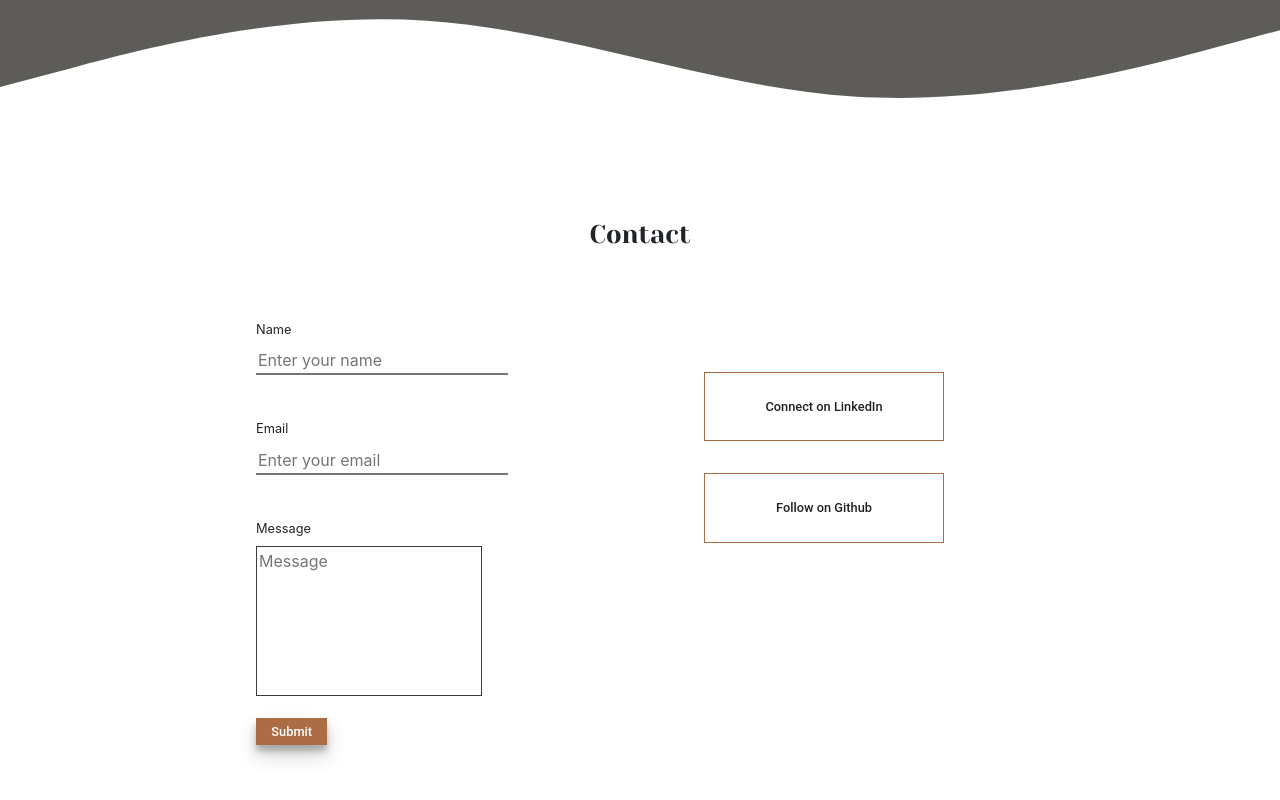
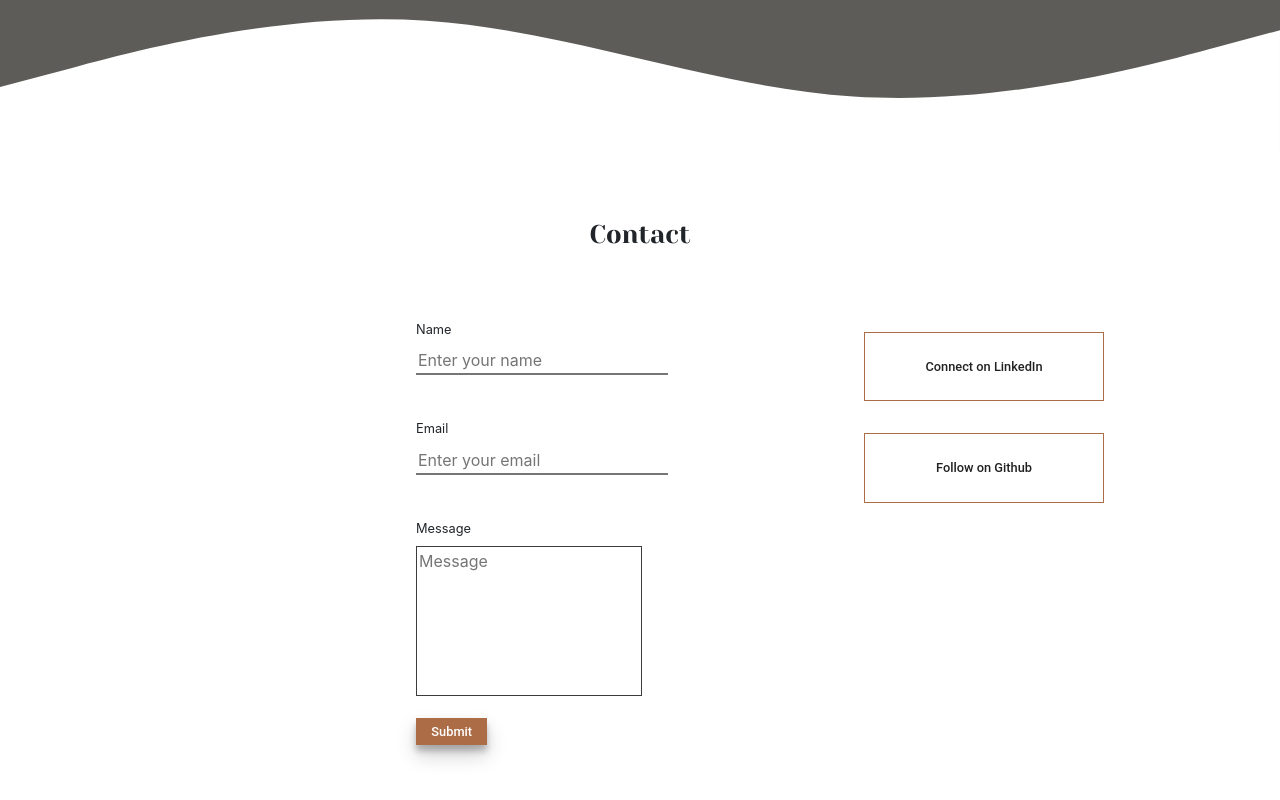
Before and after one commit to indyamolloy/Portfolio, a React (Create React App) app: page / in a window 1280 px wide. Shown: the part 2722-3522 px from the top of the page. Built offline with nearby package versions, Linux system fonts and the light colour scheme; a web font is replaced by a local one.

Commit message:
contact form fixed

```diff
--- a/src/components/Contact/contact.module.css
+++ b/src/components/Contact/contact.module.css
@@ -129,15 +129,21 @@
     font-size: 1.6em;
   }
   .formContainer {
-    left: -40vh;
-    width: 30vh;
+    margin: 0 auto;
+    width: 20vh;
+    position: relative;
+    top: 20vh;
+    left: -20vh;
   }
   .submitButton {
     font-size: 0.8em;
   }
 
   .followContainer {
+    position: absolute;
     visibility: visible;
+    right: 20vh;
+    top: 20vh;
   }
 }
 
```
